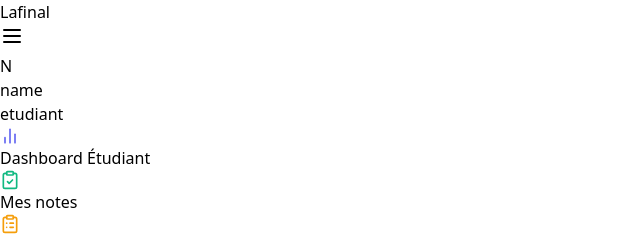
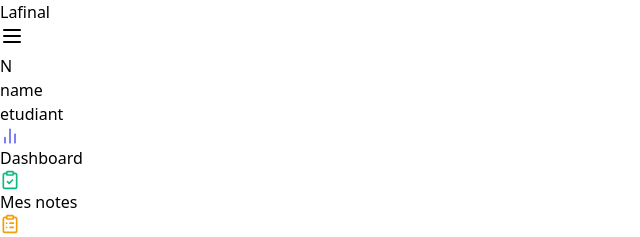
Before and after one commit to medz1511/Plateforme-de-Correction-d-exercices-de-Base-de-Donn-e, a React (Vite) app in the folder plateforme-evaluation-bdd/frontend/: page / in a window 1280 px wide. Both pictures are taken after typing "name@example.com", "Sample123" into the empty fields and a click on the button "Se connecter". Shown: the top 237 px of the page, without its empty margins (0-640 px from the left). Built offline with nearby package versions, Linux system fonts and the light colour scheme.

Commit message:
Mis à jour rapport des étudiants

```diff
--- a/plateforme-evaluation-bdd/frontend/src/components/common/Sidebar.jsx
+++ b/plateforme-evaluation-bdd/frontend/src/components/common/Sidebar.jsx
@@ -11,14 +11,14 @@ import {
   // Définir les items du sidebar avec leur rôle associé
   const SIDEBAR_ITEMS = [
       // Items pour les professeurs
-      { name: "Dashboard Prof", icon: BarChart2, color: "#6366f1", href: "/react-dashboard", roles: ["professeur"] },
+      { name: "Dashboard ", icon: BarChart2, color: "#6366f1", href: "/react-dashboard", roles: ["professeur"] },
       { name: "Nouveau Exercices", icon: FilePlus, color: "#F59E0B", href: "/ajoutExercice", roles: ["professeur"] },
       { name: "Modèles de correction", icon: FileTextIcon, color: "#6366f1", href: "/correction-models", roles: ["professeur"] },
       { name: "Consultation notes", icon: Clipboard, color: "#F59E0B", href: "/consultation-notes", roles: ["professeur"] },
-      { name: "Mes rapports", icon: FileText, color: "#F59E0B", href: "/viewRapport", roles: ["professeur"] },
+      { name: "rapports Etudiants", icon: FileText, color: "#F59E0B", href: "/viewRapport", roles: ["professeur"] },
 
       // Items pour les étudiants
-      { name: "Dashboard Étudiant", icon: BarChart2, color: "#6366f1", href: "/dahboard-etudiant", roles: ["etudiant"] },
+      { name: "Dashboard ", icon: BarChart2, color: "#6366f1", href: "/dahboard-etudiant", roles: ["etudiant"] },
       { name: "Mes notes", icon: ClipboardCheck, color: "#10B981", href: "/notes-etudiant", roles: ["etudiant"] },
       { name: "Travail à faire", icon: ClipboardList, color: "#F59E0B", href: "/sujets-deposes", roles: ["etudiant"] },
 
--- a/plateforme-evaluation-bdd/frontend/src/pages/ViewRapportEtudiant.jsx
+++ b/plateforme-evaluation-bdd/frontend/src/pages/ViewRapportEtudiant.jsx
@@ -1,5 +1,6 @@
 import React, { useState, useEffect } from 'react';
 import { Eye, Download, ThumbsUp, MessageCircle, Filter, Search, ArrowLeft } from 'lucide-react';
+import Header from '../components/common/Header';
 
 const ViewRapportEtudiant = () => {
   // État pour stocker l'exercice sélectionné
```
Also changed, not shown: 1 other file (tests, documents, lock files or other folders).
